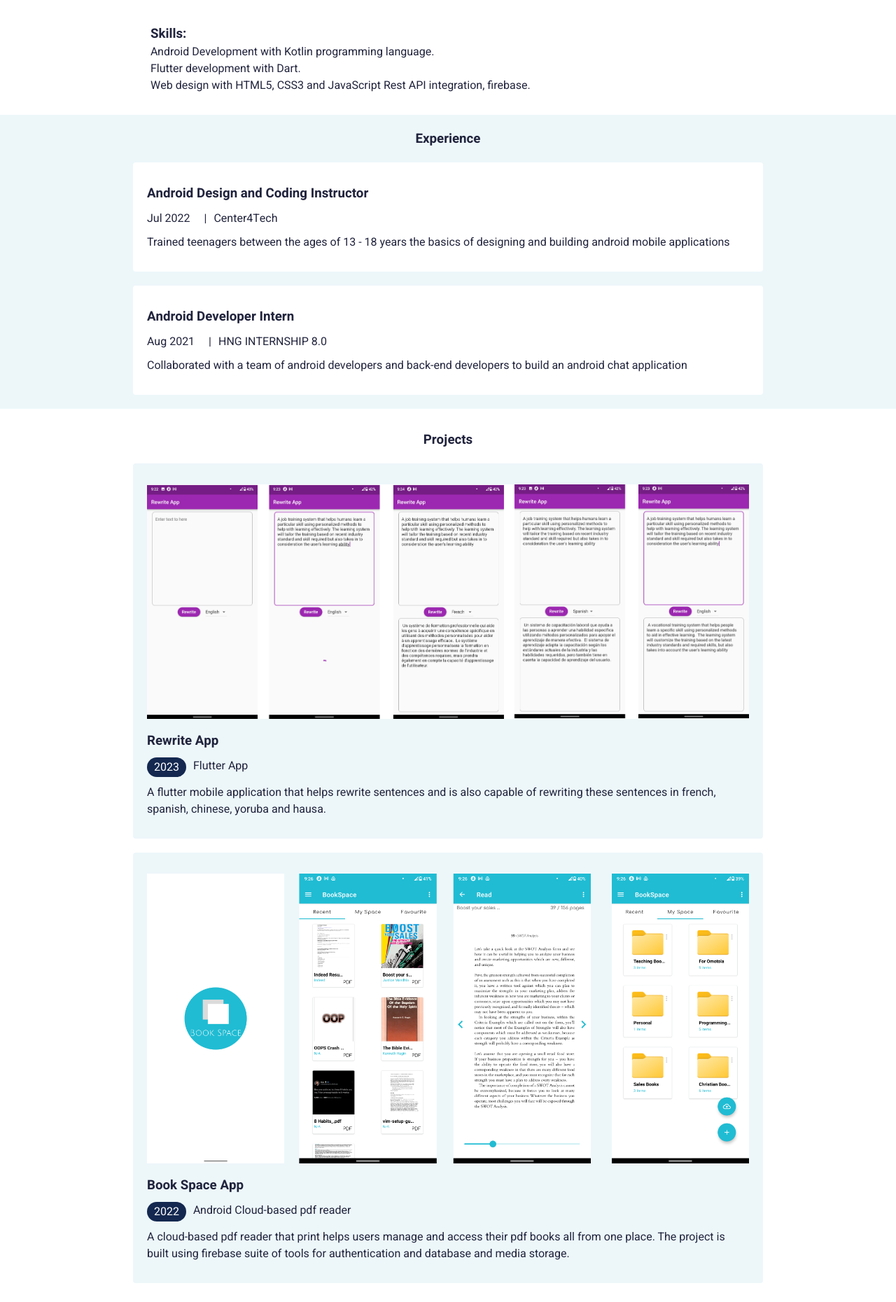
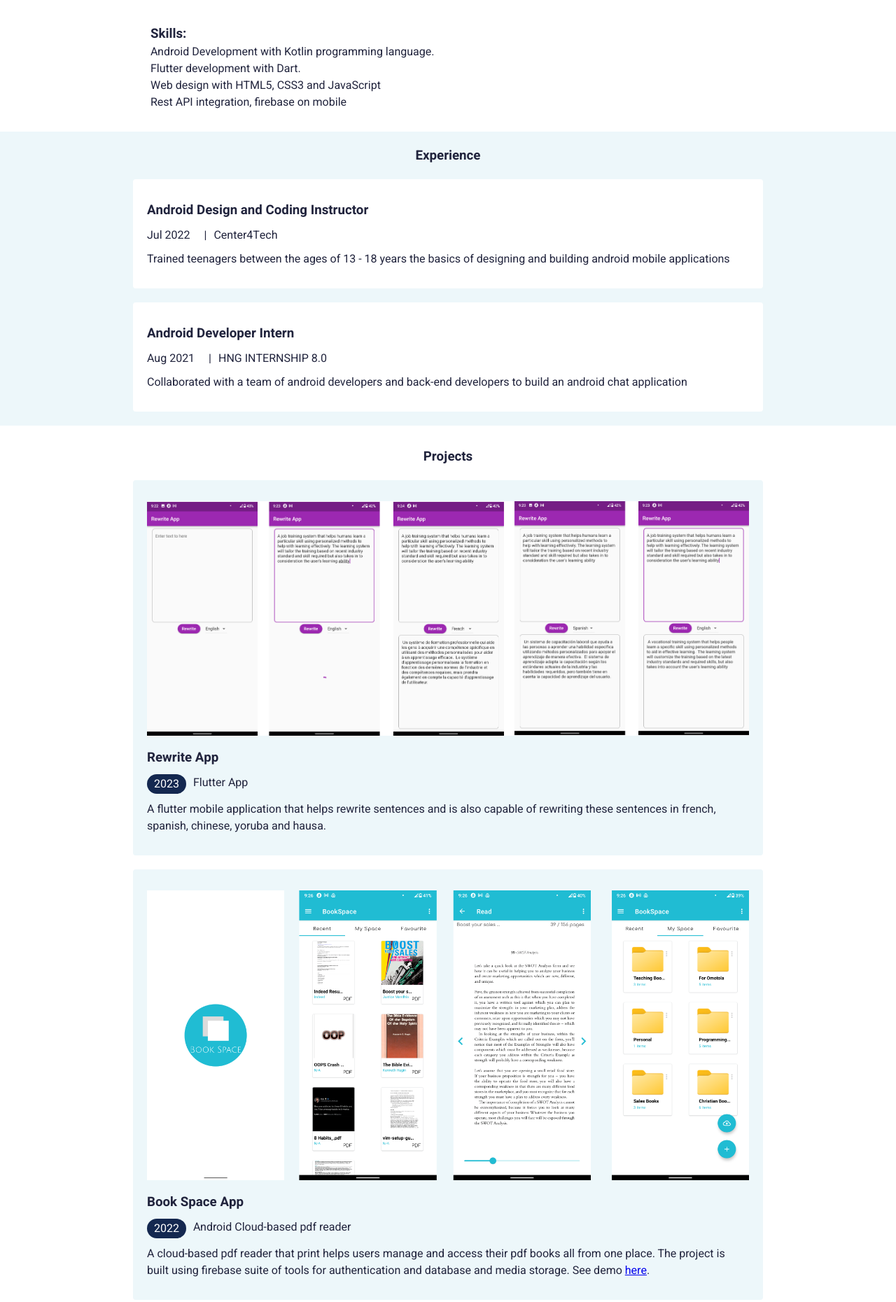
Before and after one commit to krysnkem/about-me-project, a plain HTML site: page index.html in a window 1280 px wide. Shown: the part 289-2149 px from the top of the page at 70% size. Drawn offline with Linux system fonts and the light colour scheme.

Commit message:
Fix: correct the head section

```diff
--- a/index.html
+++ b/index.html
@@ -9,7 +9,7 @@
     <link rel="preconnect" href="https://fonts.googleapis.com">
     <link rel="preconnect" href="https://fonts.gstatic.com" crossorigin>
     <link href="https://fonts.googleapis.com/css2?family=Heebo:wght@400;700&display=swap" rel="stylesheet">
-    <title>Document</title>
+    <title>Christian Onyisi</title>
 </head>
 
 <body>
@@ -38,8 +38,8 @@
         <ul>
             <li>Android Development with Kotlin programming language.</li>
             <li>Flutter development with Dart.</li>
-            <li> Web design with HTML5, CSS3 and JavaScript
-                Rest API integration, firebase. </li>
+            <li> Web design with HTML5, CSS3 and JavaScript</li>
+            <li> Rest API integration, firebase on mobile </li>
         </ul>
     </section>
     <section class="experience-section">
@@ -93,7 +93,9 @@
             </div>
             <p>A cloud-based pdf reader that print helps users manage
                 and access their pdf books all from one place. The project is built using firebase suite of tools for
-                authentication and database and media storage.</p>
+                authentication and database and media storage. See demo <a
+                    href="https://www.linkedin.com/posts/christian-onyisi-3717971a1_developer-firebase-gads2022-activity-7014661685672075264-dJBz?utm_source=share&utm_medium=member_desktop">here</a>.
+            </p>
         </div>
 
     </section>
```
Also changed, not shown: 2 other files.
